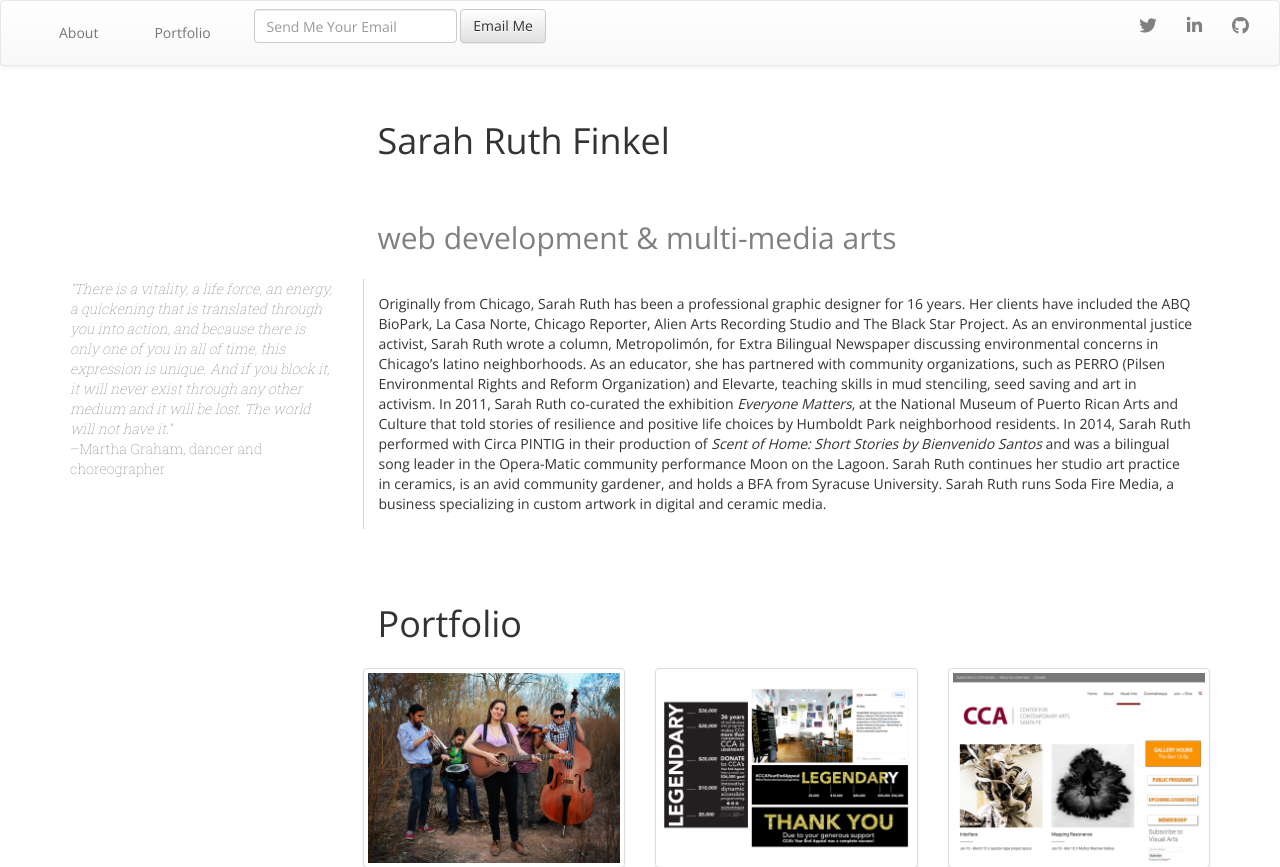
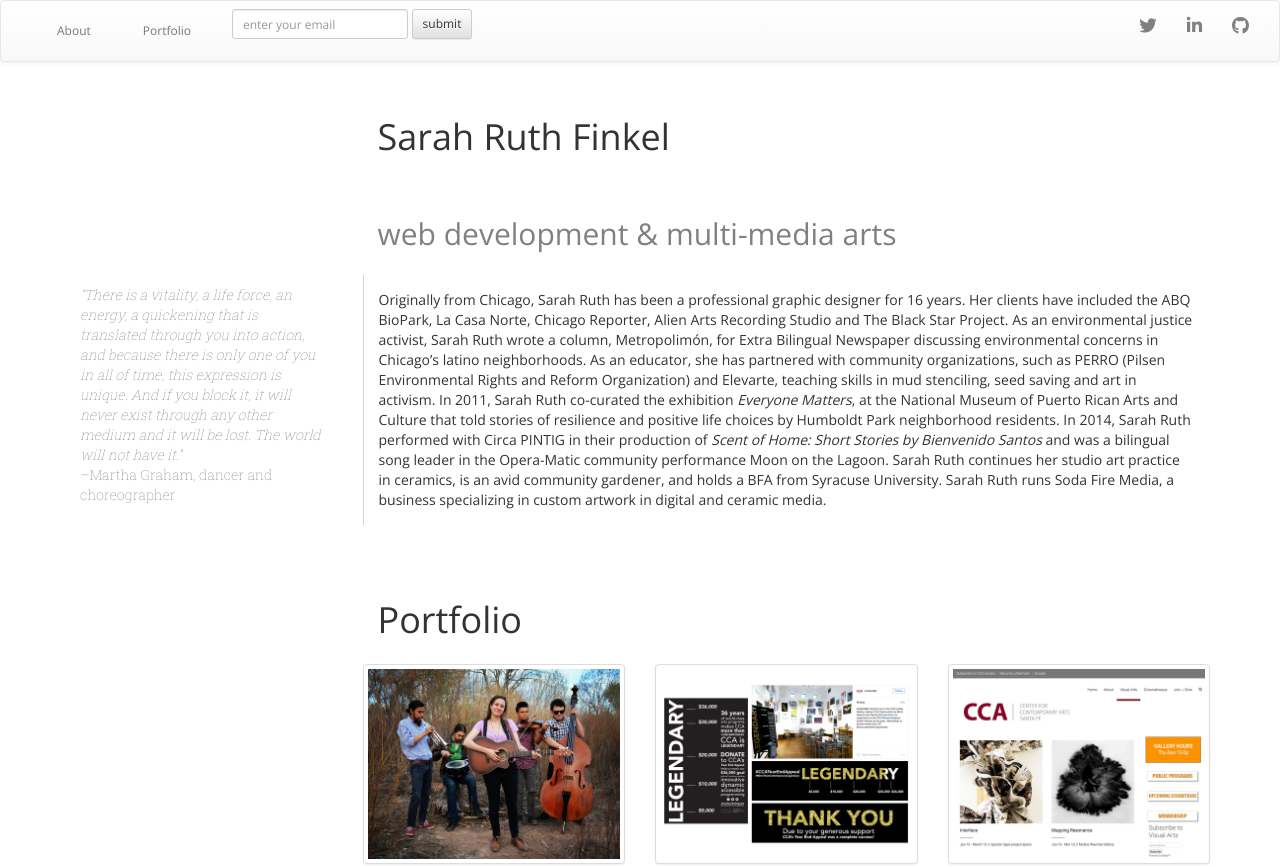
Before and after one commit to srfinkel/sarahruthfinkel-pwp, a PHP site: page / in a window 1280 px wide. Shown: the part 720-1587 px from the top of the page. Run offline with PHP 8.4, Linux system fonts and the light colour scheme; some libraries are stand-ins or nearby versions.

Commit message:
Added submit-validate.js file

```diff
--- a/public_html/css/styles.css
+++ b/public_html/css/styles.css
@@ -1,5 +1,4 @@
 nav {
-	fill-opacity: 0.6;
 	font-family: 'Open Sans', serif;
 	color: grey;
 }
@@ -38,6 +37,7 @@ video {
 #quote {
 	font-family: 'Roboto Slab', serif;
 	color: grey;
+	padding: 10px;
 }
 
 #bio {
--- a/public_html/index.php
+++ b/public_html/index.php
@@ -70,24 +70,27 @@
 							<span class="icon-bar"></span>
 							<span class="icon-bar"></span>
 						</button>
+<!--						<a class="navbar-brand" href="#">Sarah Ruth Finkel</a>-->
 					</div>
 						<!-- Collect the nav links, forms, and other content for toggling -->
 						<div class="collapse navbar-collapse" id="bs-example-navbar-collapse-1">
 							<ul class="nav navbar-nav">
 								<li><a href="#about">
-										<button type="button" class="btn btn-link">About</button>
+										<button type="button" class="btn btn-link btn-sm">About</button>
 									</a></li>
 								<li><a href="#portfolio">
-										<button type="button" class="btn btn-link">Portfolio</button>
+										<button type="button" class="btn btn-link btn-sm">Portfolio</button>
 									</a></li>
 							</ul>
 							<!--	Submit email form						-->
-							<form class="navbar-form navbar-left">
-								<div class="form-group">
-									<input type="text" class="form-control" placeholder="Send Me Your Email">
-								</div>
-								<button type="submit" class="btn btn-default">Email Me</button>
-							</form>
+								<form class="navbar-form navbar-left">
+									<div class="form-group-sm">
+										<label class="sr-only">Email</label>
+										<input type="email" class="form-control" id="exampleInputEmail2" placeholder="enter your email">
+										<button type="submit" class="btn btn-default btn-sm">submit</button>
+									</div>
+								</form>
+
 							<!--	social media links					-->
 							<ul class="nav navbar-nav navbar-right">
 								<li><a href="https://twitter.com/sarahruthfinkel" target="_blank"><i class="fa fa-twitter fa-lg" aria-hidden="true"></i></a>
@@ -146,10 +149,10 @@
 				<div class="container-fluid">
 					<div class="row">
 						<div class="col-xs-12 col-xs-offset-0 col-md-9 col-md-offset-3"">
-							<a href="#top" <button type="button" class="btn btn-link"><i class="fa fa-arrow-circle-o-up fa-2x" aria-hidden="true"></i></button></a>
 							<a href="https://twitter.com/sarahruthfinkel" target="_blank"<button type="button" class="btn btn-link"><i class="fa fa-twitter fa-lg" aria-hidden="true"></i></button></a>
 							<a href="https://www.linkedin.com/in/srfinkel" target="_blank" <button type="button" class="btn btn-link"><i class="fa fa-linkedin fa-lg" aria-hidden="true"></i></button></a>
 							<a href="https://github.com/srfinkel" target="_blank"<button type="button" class="btn btn-link"><i class="fa fa-github fa-lg" aria-hidden="true"></i></button></a>
+							<a href="#top" <button type="button" class="btn btn-link"><i class="fa fa-arrow-circle-o-up fa-2x" aria-hidden="true"></i></button></a>
 						</div>
 					</div>
 			</footer>
--- a/public_html/js/script.js
+++ b/public_html/js/script.js
@@ -4,9 +4,9 @@ $(document).ready(function() {
 
 	$(window).scroll(function() {
 		if($(this).scrollTop() > 500) {
-			$('navbar-default').addClass('navbar-fixed-top').fadeIn();
+			$('.navbar-default').addClass('navbar-fixed-top').fadeIn();
 		} else {
-			$('navbar-default').removeClass('navbar-fixed-top');
+			$('.navbar-default').removeClass('navbar-fixed-top');
 		}
 	});
 
```
Also changed, not shown: public_html/js/submit-validate.js (added).
